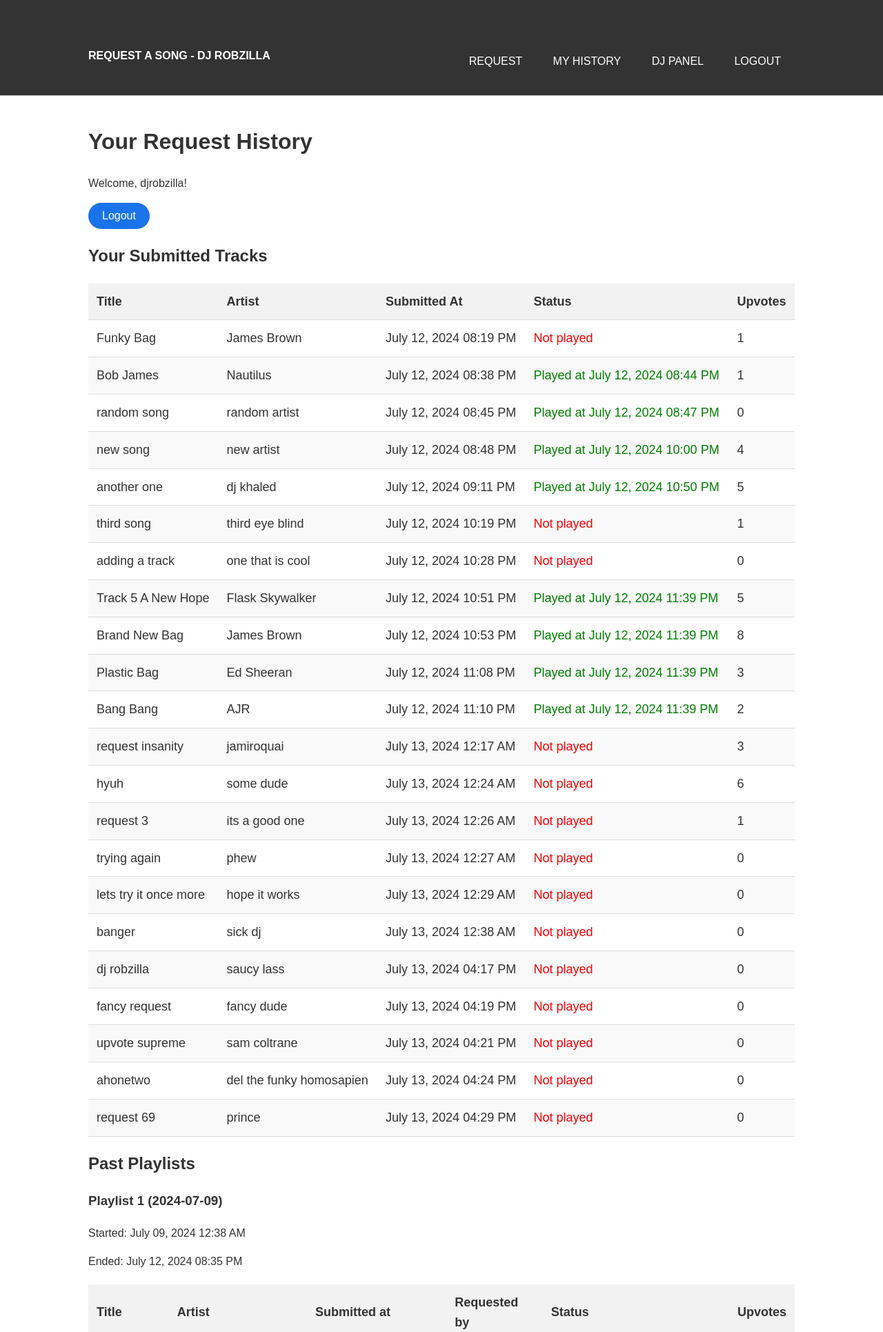
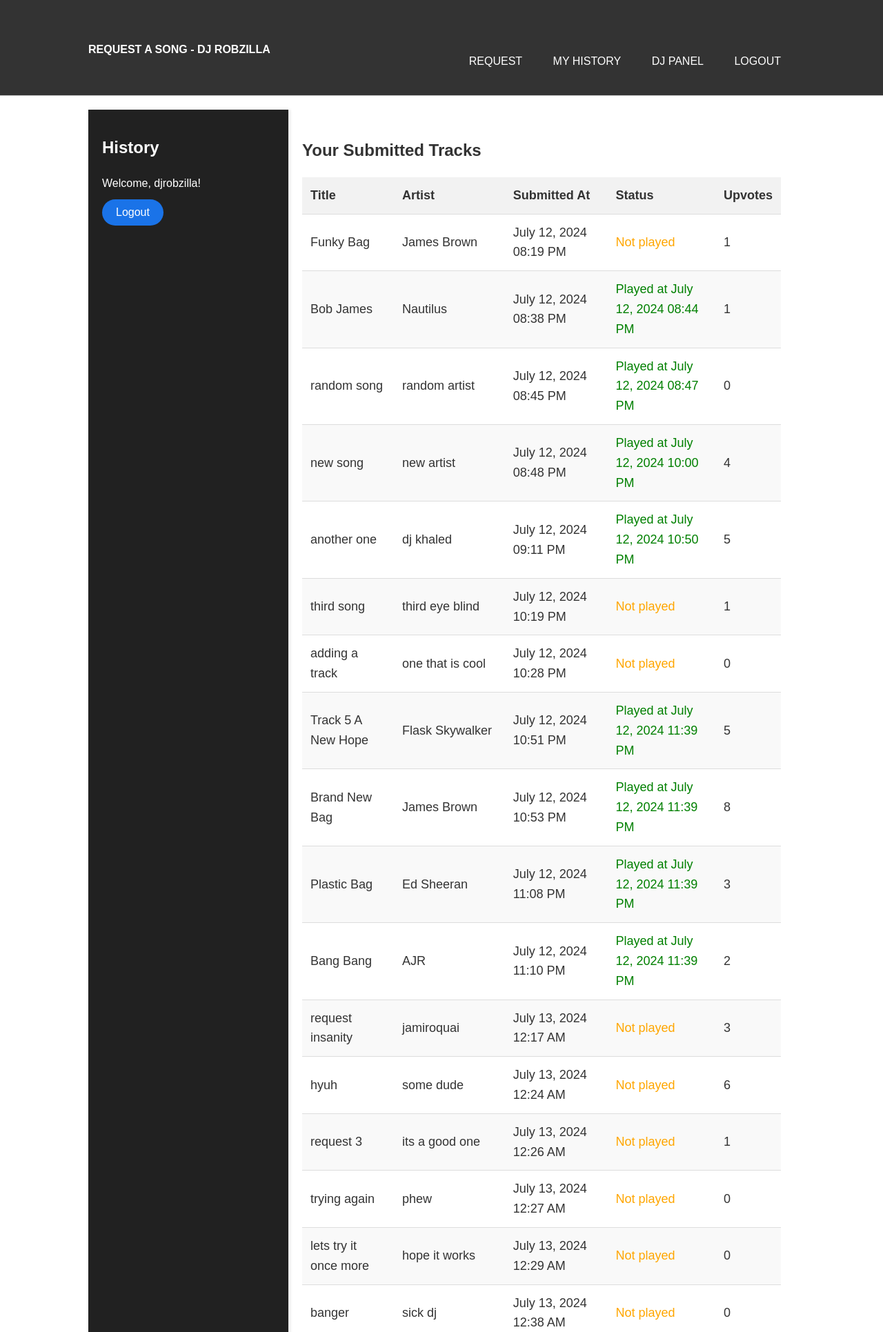
Before and after one commit to djrobzilla/djrequest, a Flask app: page /history in a window 1280 px wide. Shown: the top 1931 px of the page at 69% size. Run offline with Flask 3, Linux system fonts and the light colour scheme; a user stored in the database is signed in.

Commit message:
adding sidebar

```diff
--- a/app.py
+++ b/app.py
@@ -132,7 +132,7 @@ def index():
         db.session.commit()
     tracks = Track.query.filter_by(
         playlist_id=current_playlist.id).order_by(Track.upvotes.desc()).all()
-    return render_template('index.html', tracks=tracks)
+    return render_template('index.html', title='Current Requests', tracks=tracks)
 
 
 @app.route('/request', methods=['POST'])
@@ -169,7 +169,7 @@ def admin():
     current_playlist = Playlist.query.filter_by(ended_at=None).first()
     tracks = Track.query.filter_by(
         playlist_id=current_playlist.id).order_by(Track.upvotes.desc()).all()
-    return render_template('admin.html', tracks=tracks)
+    return render_template('admin.html', title='DJ Dashboard', tracks=tracks)
 
 
 @app.route('/mark_played/<int:track_id>', methods=['POST'])
@@ -221,7 +221,7 @@ def end_playlist():
 def history():
     user_tracks = Track.query.filter_by(submitted_by=current_user.id).all()
     playlists = Playlist.query.filter(Playlist.ended_at != None).all()
-    return render_template('history.html', user_tracks=user_tracks, playlists=playlists)
+    return render_template('history.html', title='History', user_tracks=user_tracks, playlists=playlists)
 
 
 @app.route('/login', methods=['GET', 'POST'])
--- a/static/css/style.css
+++ b/static/css/style.css
@@ -6,18 +6,18 @@ body {
     padding: 0;
     color: #333;
 }
-.container {
-    width: 80%;
-    margin: auto;
-    overflow: hidden;
-    padding: 20px;
-}
 header {
     background: #333;
     color: #fff;
     padding-top: 30px;
     min-height: 70px;
     border-bottom: #bbb 1px solid;
+}
+.header-container {
+    width: 80%;
+    margin: auto;
+    overflow: hidden;
+    padding: 20px;
 }
 header a {
     color: #fff;
@@ -43,12 +43,47 @@ header nav {
     float: right;
     margin-top: 10px;
 }
+.container {
+    display: flex; /* Use flexbox for layout */
+    width: 80%; /* Existing width */
+    margin: auto;
+    overflow: hidden;
+    padding: 20px;
+    min-height: 100vh; /* Ensure the container takes full height */
+}
+.sidebar {
+    width: 250px; /* Fixed width for the sidebar */
+    background-color: #212121;
+    color: #fff;
+    padding: 20px;
+    box-shadow: 2px 0 5px rgba(0,0,0,0.1);
+
+}
+.content {
+    flex: 1; /* Take the remaining space */
+    padding: 20px;
+}
+h1 {
+    font-size: 24px;
+    margin-bottom: 20px;
+}
+.sidebar p, .sidebar a {
+    margin: 10px 0;
+}
+.sidebar a {
+    display: block;
+    color: #007bff;
+    text-decoration: none;
+}
+.sidebar a:hover {
+    text-decoration: underline;
+}
 .highlight, header .current a {
     color: #e8491d;
     font-weight: bold;
 }
 .played { color: green; }
-.unplayed { color: red; }
+.unplayed { color: rgb(255, 166, 0); }
 
 /* Table Styling */
 table {
@@ -101,7 +136,8 @@ table td.unplayed {
 
 /* Flash Messages Styling */
 .flash-messages {
-    margin-bottom: 20px;
+    width: 80%;
+    margin-bottom: 20px auto;
 }
 
 .alert {
--- a/templates/base.html
+++ b/templates/base.html
@@ -10,7 +10,7 @@
 </head>
 <body>
     <header>
-        <div class="container">
+        <div class="header-container">
             <div id="branding">
                 <h1><a href="{{ url_for('index') }}">Request A Song - DJ Robzilla</a></h1>
             </div>
@@ -31,9 +31,10 @@
             </nav>
         </div>
     </header>
-
     <div class="container">
-        {% with messages = get_flashed_messages(with_categories=true) %}
+        {% include 'sidebar.html' %}
+        <div class="content">
+            {% with messages = get_flashed_messages(with_categories=true) %}
             {% if messages %}
                 <div class="flash-messages">
                 {% for category, message in messages %}
@@ -42,9 +43,8 @@
                 </div>
             {% endif %}
         {% endwith %}
-
-        {% block content %}
-        {% endblock %}
+            {% block content %}{% endblock %}
+        </div>
     </div>
 
     <footer>
--- a/templates/history.html
+++ b/templates/history.html
@@ -3,14 +3,6 @@
 {% block title %}Request History - DJ Request App{% endblock %}
 
 {% block content %}
-    <h1>Your Request History</h1>
-
-    <p>Welcome, {{ current_user.username }}!
-        <form action="{{ url_for('logout') }}" method="post" style="display:inline;">
-        <button type="submit">Logout</button>
-        </form>
-    </p>
-
     <h2>Your Submitted Tracks</h2>
     <table>
         <thead>
--- /dev/null
+++ b/templates/sidebar.html
@@ -0,0 +1,13 @@
+<div class="sidebar">
+    <h1>{{ title }}</h1>
+    {% if current_user.is_authenticated %}
+        <p>Welcome, {{ current_user.username }}!</p>
+        <form action="{{ url_for('logout') }}" method="post" style="display:inline;">
+            <button type="submit">Logout</button>
+        </form>
+    {% else %}
+    <form action="{{ url_for('login') }}" method="post" style="display:inline;">
+        <button type="submit">Login</button>
+    </form>
+    {% endif %}
+</div>
```
Also changed, not shown: templates/admin.html (+0 -8 lines), templates/index.html (+12 -23 lines), instance/djrequests.db, 1 other file.
